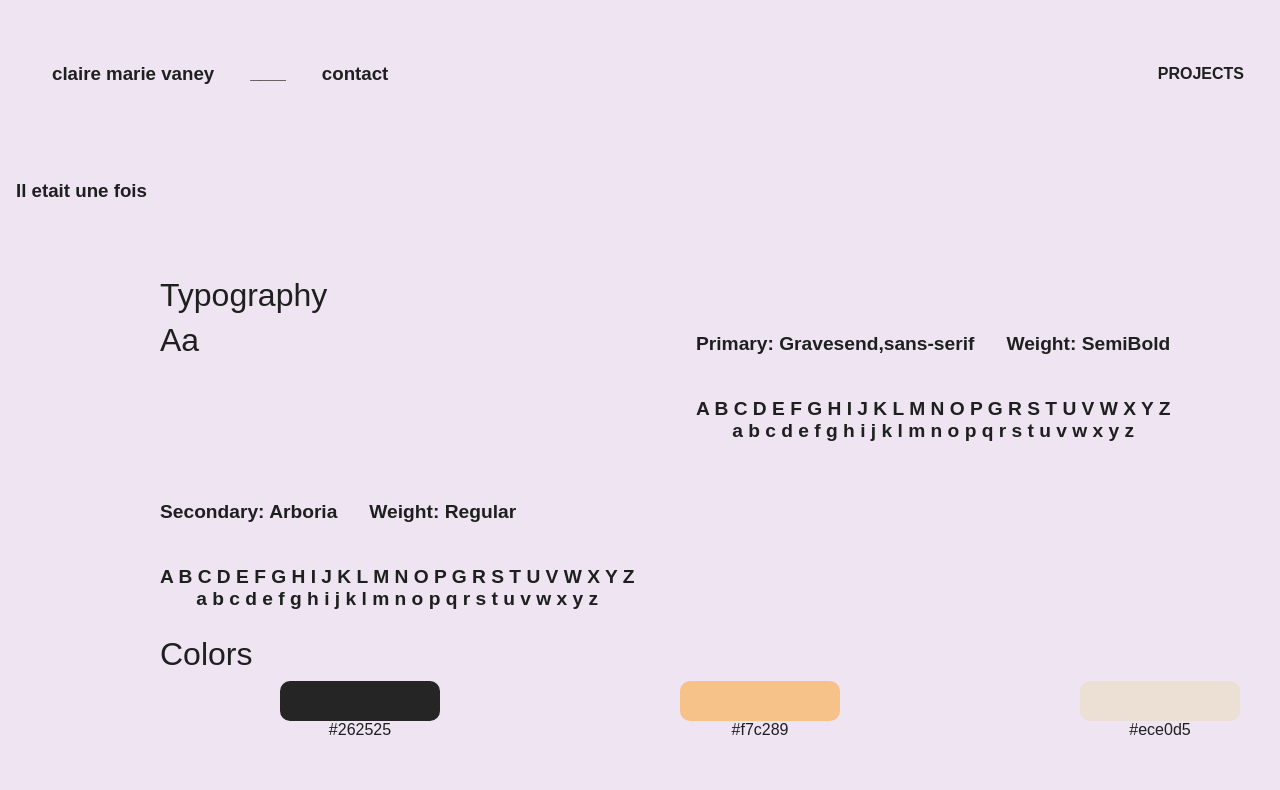
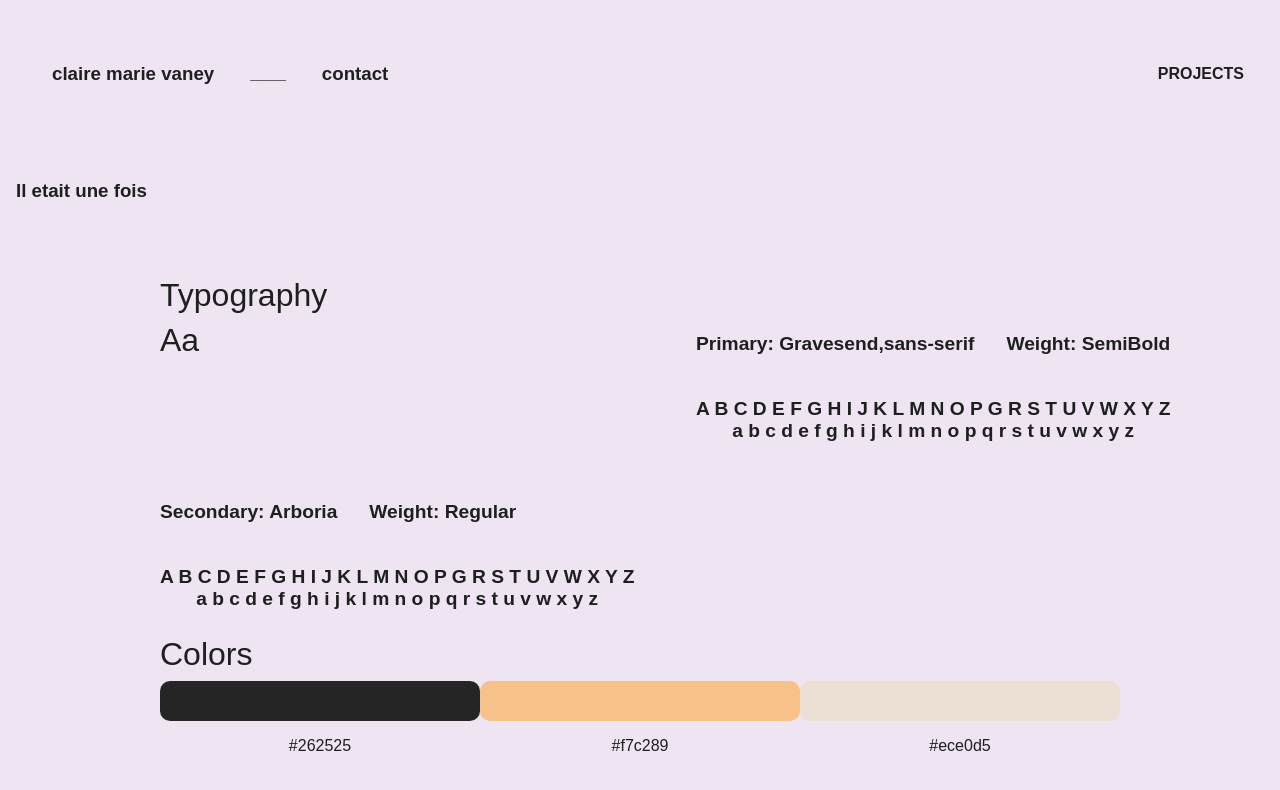
Before and after one commit to ClaireMarieV/Portfolio, a Next.js app: page /il_etait_une_fois in a window 1280 px wide. Shown: the top 790 px of the page. Built offline with nearby package versions, Linux system fonts and the light colour scheme; a web font is replaced by a local one.

Commit message:
fixed width bloc color

```diff
--- a/components/Colors.js
+++ b/components/Colors.js
@@ -10,12 +10,12 @@ const Colors = ({ color, hex }) => (
         display: grid;
         display: grid;
         grid-template-rows: repeat(2, 1fr);
-        width: 25rem;
         justify-items: center;
+        gap: 1rem;
         align-self: center;
       }
       .color {
-        width: 10rem;
+        width: 20rem;
         height: 2.5rem;
         border-radius: 10px;
       }
```
